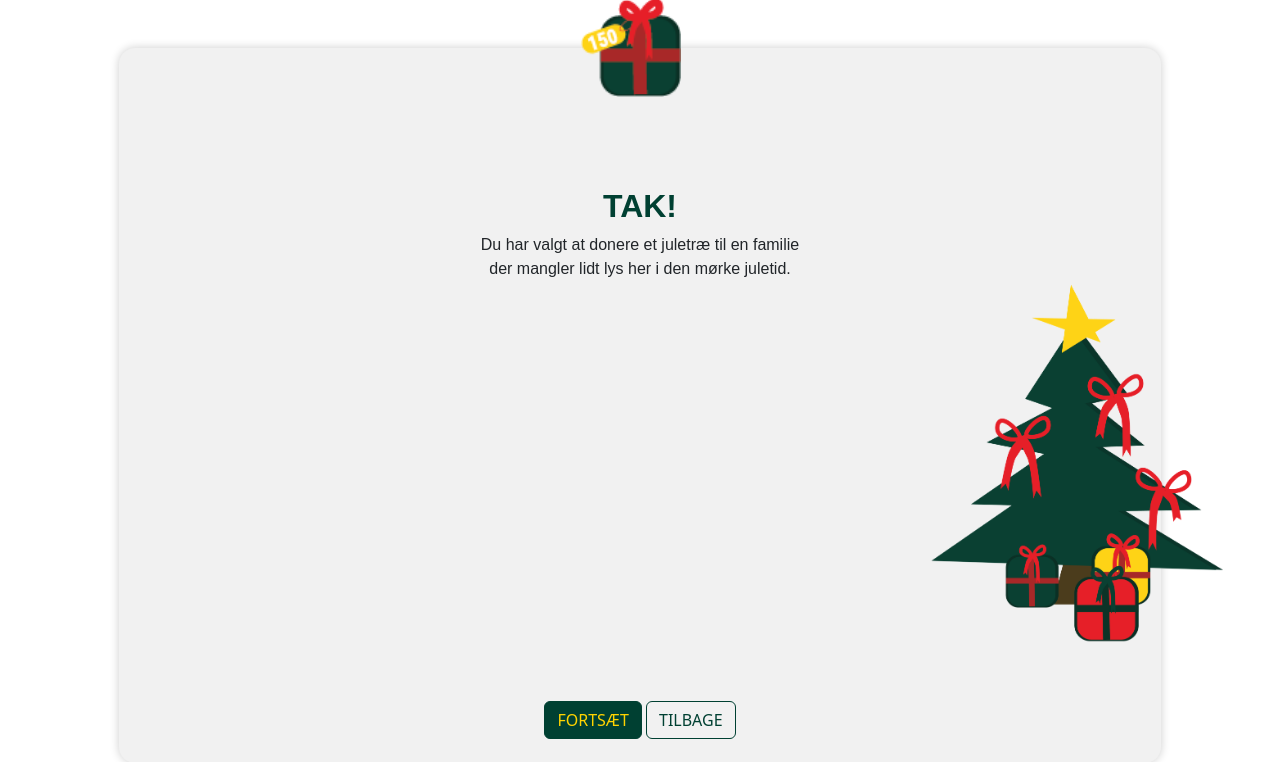
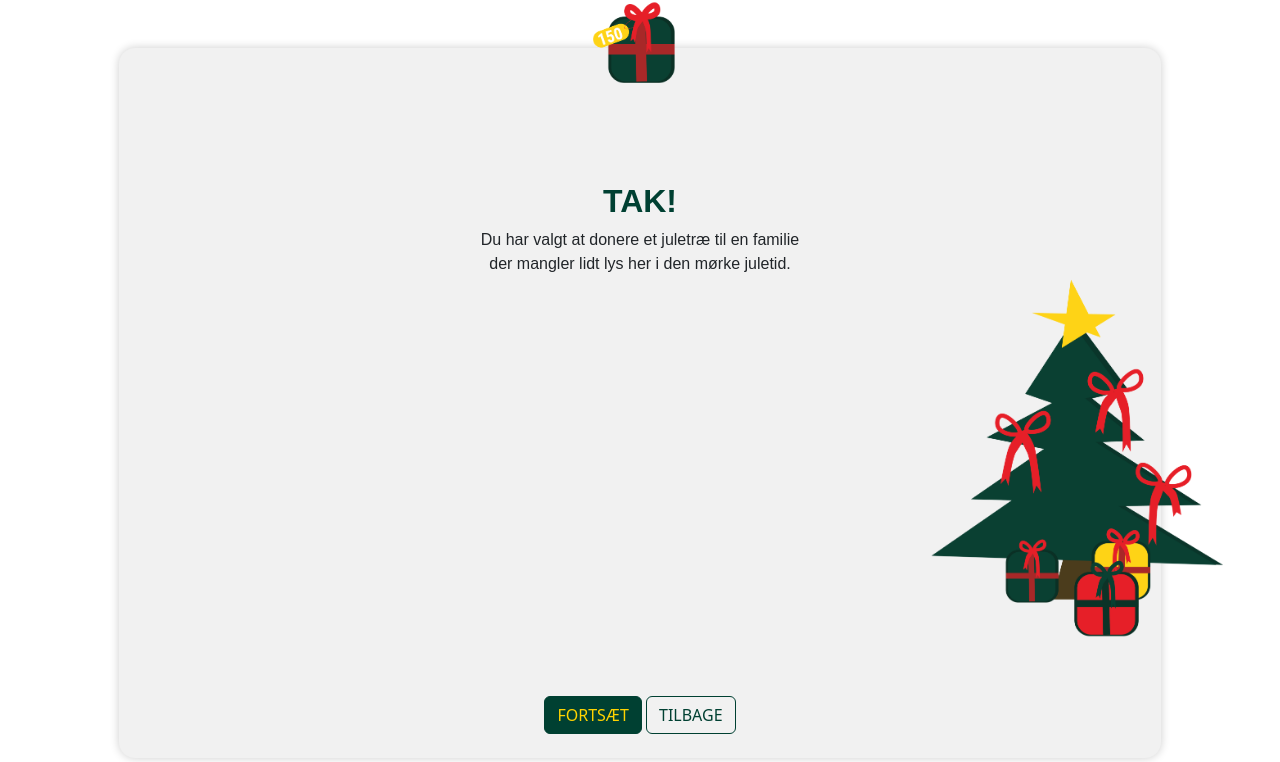
Before and after one commit to sofiepiszczek/Julehjaelp, a PHP site: the page made by popup underside.php in a window 1280 px wide. Shown: the top 762 px of the page. Run offline with PHP 8.4, Linux system fonts and the light colour scheme; style sheets or scripts are compiled from the project's sources; some libraries are stand-ins or nearby versions; some web fonts are replaced.

Commit message:
indsat rigtigt billedet

```diff
--- a/popup underside.php
+++ b/popup underside.php
@@ -31,7 +31,7 @@ require "settings/init.php";
 
                 <!-- Gave ikon -->
                 <div id="gaveIkon" class="position-relative mb-3">
-                    <img src="images/lillegave.png" alt="Gave icon 150kr" style="width: 100px">
+                    <img src="images/gave150.png" alt="Gave icon 150kr" style="width: 100px">
                 </div>
                 <!-- Tak tekst -->
                 <h2 class="" style="color:#004032;">TAK!</h2>
```
